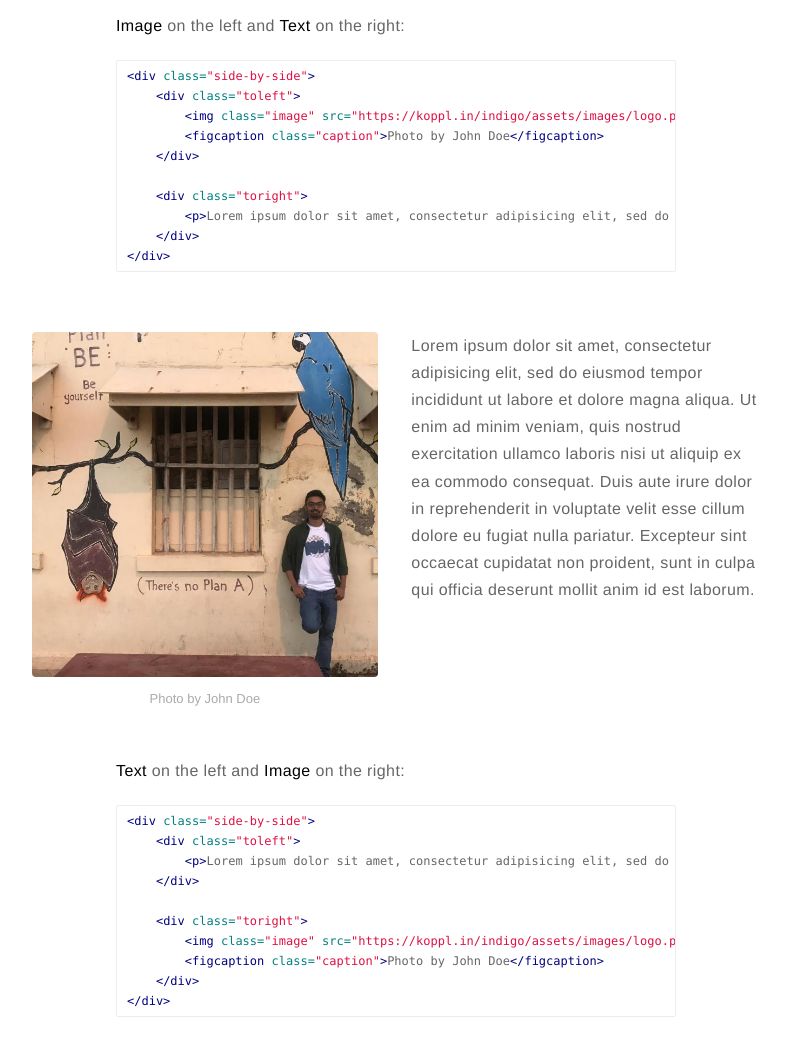
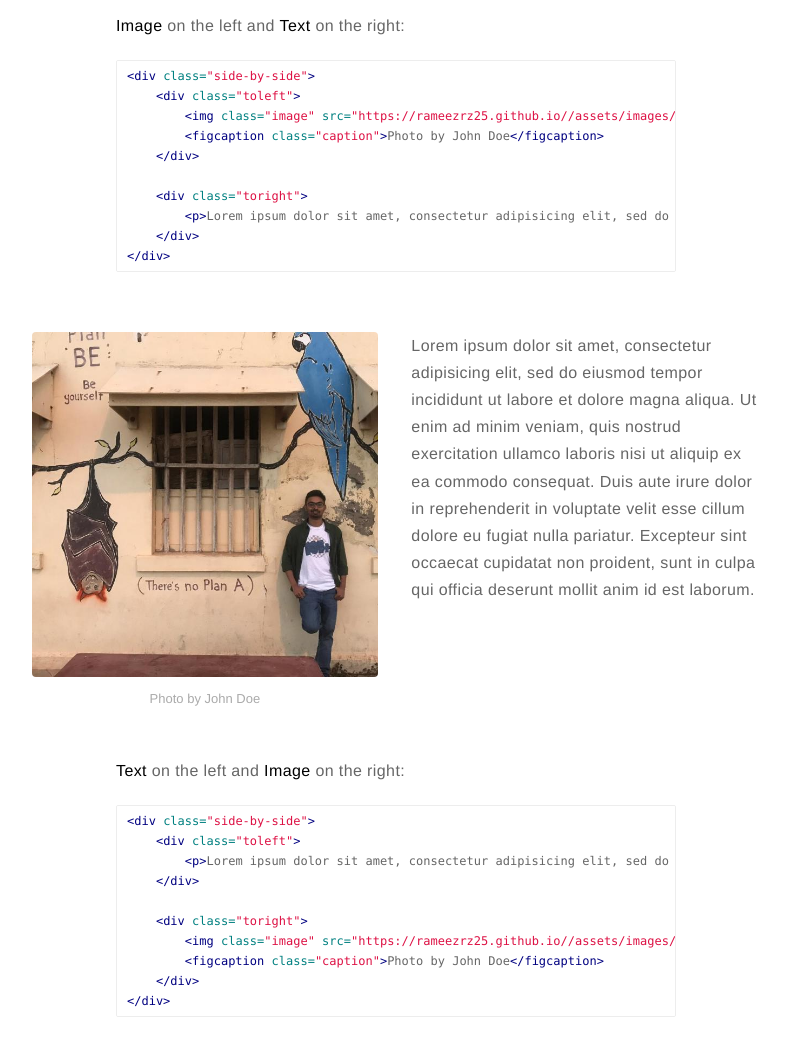
Before and after one commit to rameezrz25/portfolio, a Jekyll site: the page built from _posts/2015-02-24-markdown-extra-components.markdown, in a window 1280 px wide and 1400 px high, scrolled down 1068 px. Shown: the part 151-1188 px from the top of the window, without its empty margins (244-1032 px from the left). Built offline with Jekyll 4.4.1, drawn with Linux system fonts in a browser that asks for light colours; comment, search, counter and statistics services are not loaded; part of the change alters nothing that is shown.

Commit message:
Update _config.yml

```diff
--- a/_config.yml
+++ b/_config.yml
@@ -15,7 +15,7 @@ resume: true
 resume-external: true
 resume-url: https://google.com/?q=my+resume
 
-url: https://koppl.in/indigo
+url: https://rameezrz25.github.io/
 # your url: https://USERNAME.github.io
 
 permalink: /:title/
```
